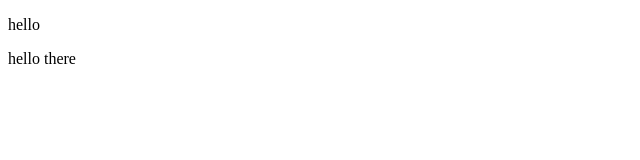
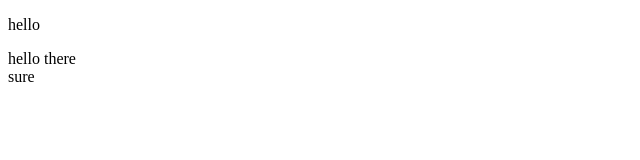
Before and after one commit to ElixWeb/test, a plain HTML site: page index.html in a window 1280 px wide. Shown: the full height of the page, 0-640 px from the left. Drawn offline with Linux system fonts and the light colour scheme.

Commit message:
sure text

```diff
--- a/index.html
+++ b/index.html
@@ -8,5 +8,6 @@
 <body>
     <p>hello</p>
     <div class="public-test">hello there</div>
+    <div>sure</div>
 </body>
 </html>
```
